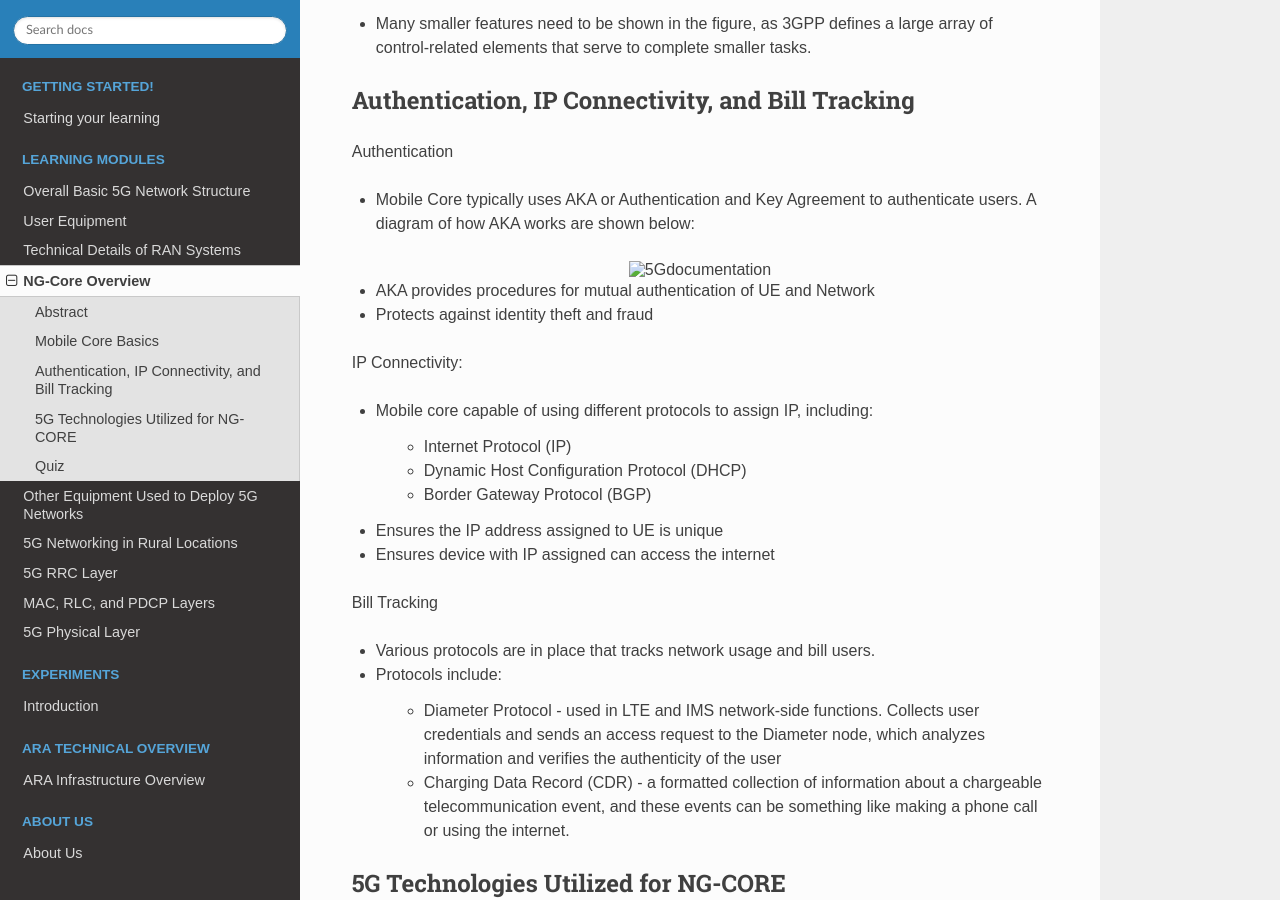
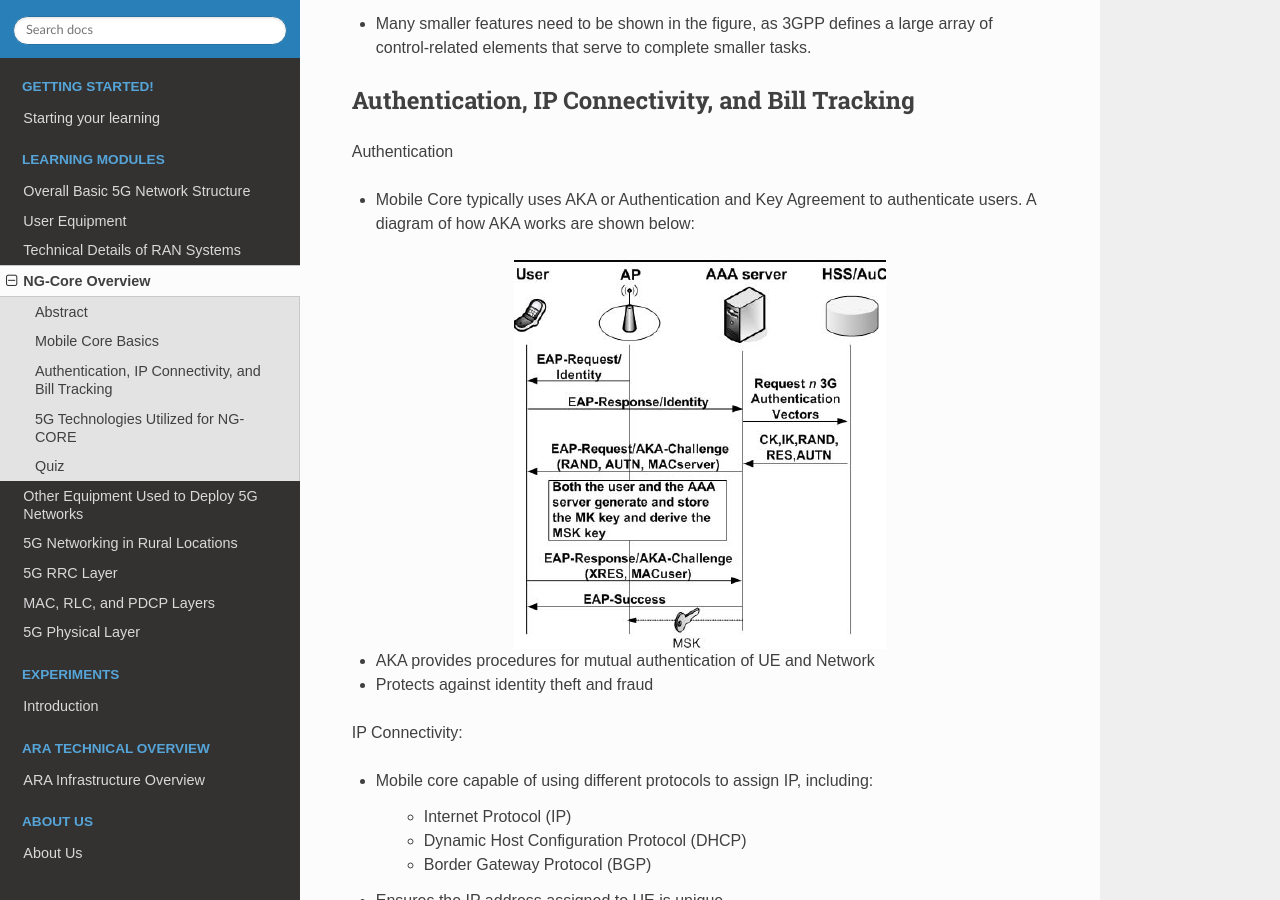
Before and after one commit to zachlop1/5Gdocumentation, a Sphinx documentation site: the page built from docs/source/learningmodule4.rst, in a window 1280 px wide and 900 px high, scrolled down 619 px. Built offline with Sphinx 7.4.7 and the Read the Docs theme 2.0.0, drawn with Linux system fonts in a browser that asks for light colours; pages that are not in the unit, such as notebooks, are missing from menus.

Commit message:
Update learningmodule4.rst

```diff
--- a/docs/source/learningmodule4.rst
+++ b/docs/source/learningmodule4.rst
@@ -25,9 +25,11 @@ Authentication
 * Mobile Core typically uses AKA or Authentication and Key Agreement to authenticate users. A diagram of how AKA works are shown below:
 
 
-.. figure:: /images/Akadiagram.png
+
+.. figure:: /images/AKadiagram.png
    :alt: 5Gdocumentation
    :align: center
+
 
 * AKA provides procedures for mutual authentication of UE and Network
 * Protects against identity theft and fraud
```
